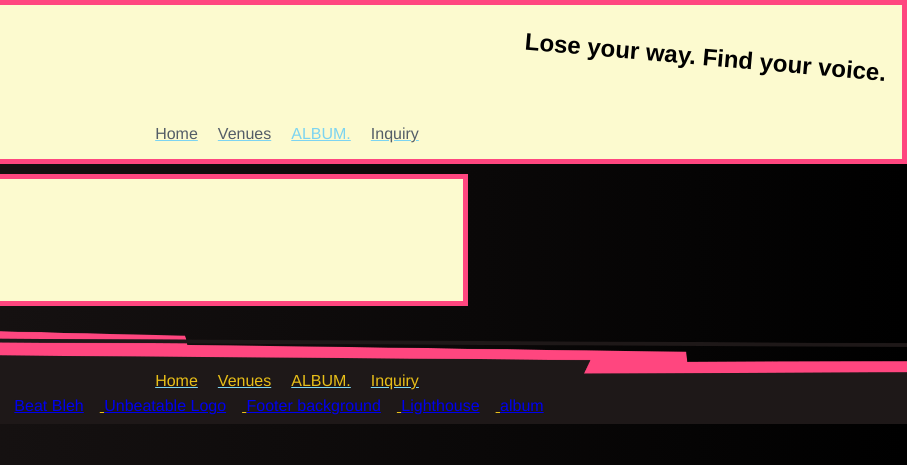
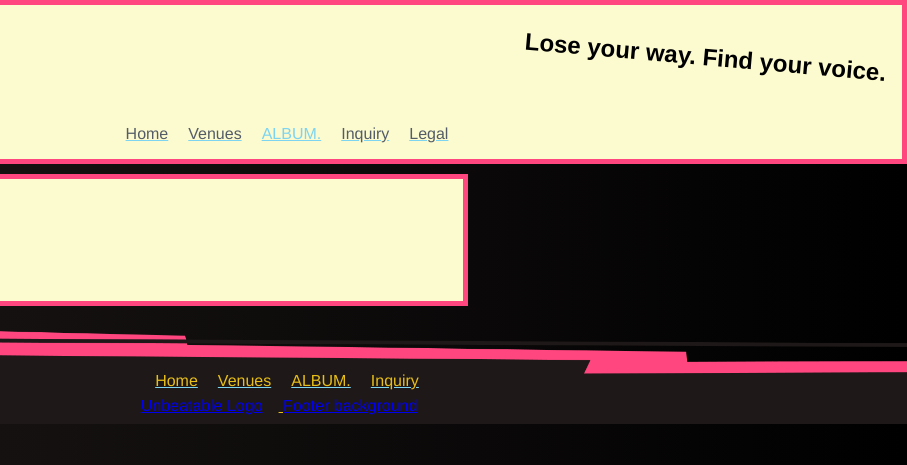
Before and after one commit to EthanFyhn/Unbeatable, a plain HTML site: page docs/contact.html in a window 1280 px wide. Shown: the top 465 px of the page, 373-1280 px from the left. Drawn offline with Linux system fonts and the light colour scheme; a web font is replaced by a local one.

Commit message:
legal page visible and accesable

```diff
--- a/docs/contact.html
+++ b/docs/contact.html
@@ -29,6 +29,7 @@
                 <li><a class="interact" href="venues.html">Venues</a></li>
                 <li><a class="interact" href="album.html">ALBUM.</a></li>
                 <li><a class="interact" href="contact.html">Inquiry</a></li>
+                <li><a class="interact" href="legal.html">Legal</a></li>
             </ul>
         </nav>
     </nav>
@@ -52,11 +53,8 @@
             <li><a class="interact" href="contact.html">Inquiry</a></li>
         </ul>
         <ul class="references">
-            <li><a href="https://www.unbeatablegame.com/">Beat Bleh</a></li>
             <li><a href="https://www.unbeatablegame.com/">Unbeatable Logo</a></li>
             <li><a href="https://www.unbeatablegame.com/">Footer background</a></li>
-            <li><a href="https://store.steampowered.com/app/2240620/UNBEATABLE/">Lighthouse</a></li>
-            <li><a href="https://unbeatable.wiki.gg/wiki/ALBUM.">album</a></li>
         </ul>
     </footer>
 </body>
```
Also changed, not shown: docs/album.html (+1 -2 lines), docs/index.html (+1 -2 lines), docs/legal.html (+0 -1 lines), docs/template.html (+1 -3 lines), docs/venues.html (+1 -0 lines).
